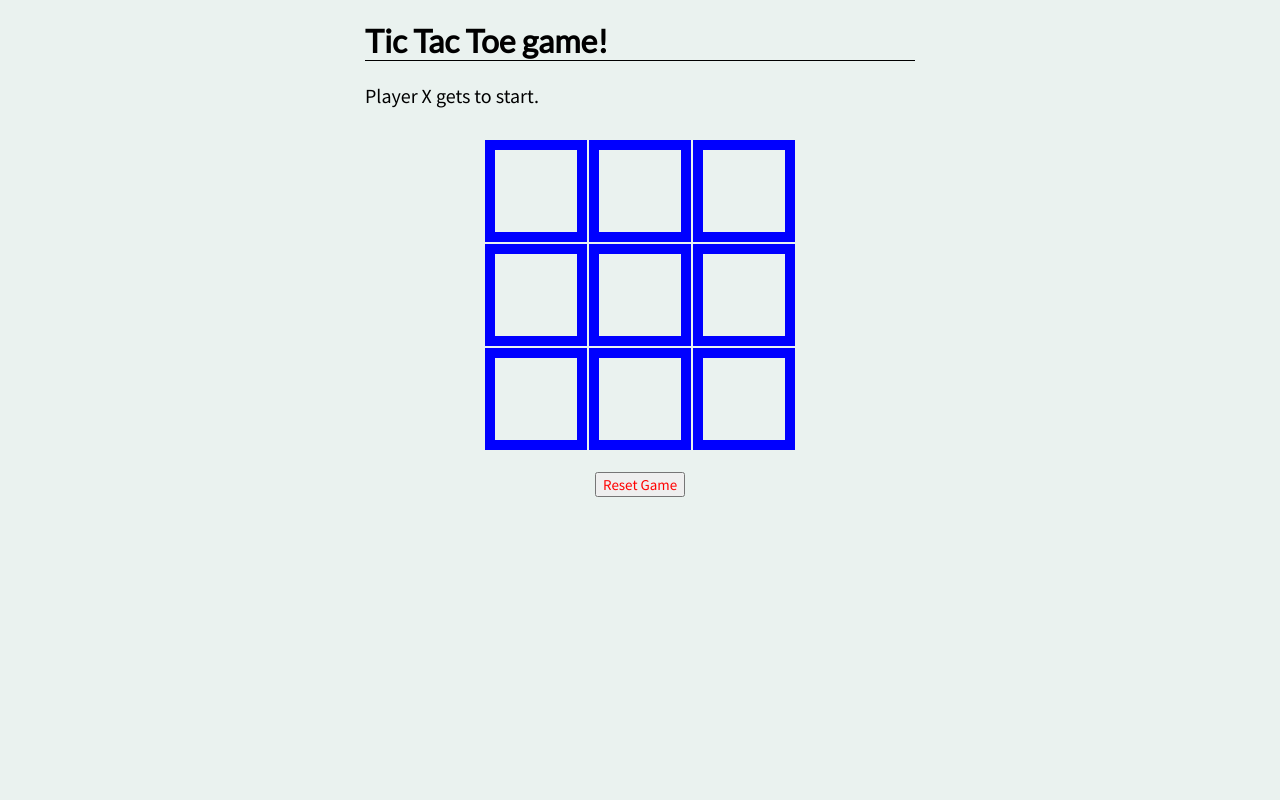
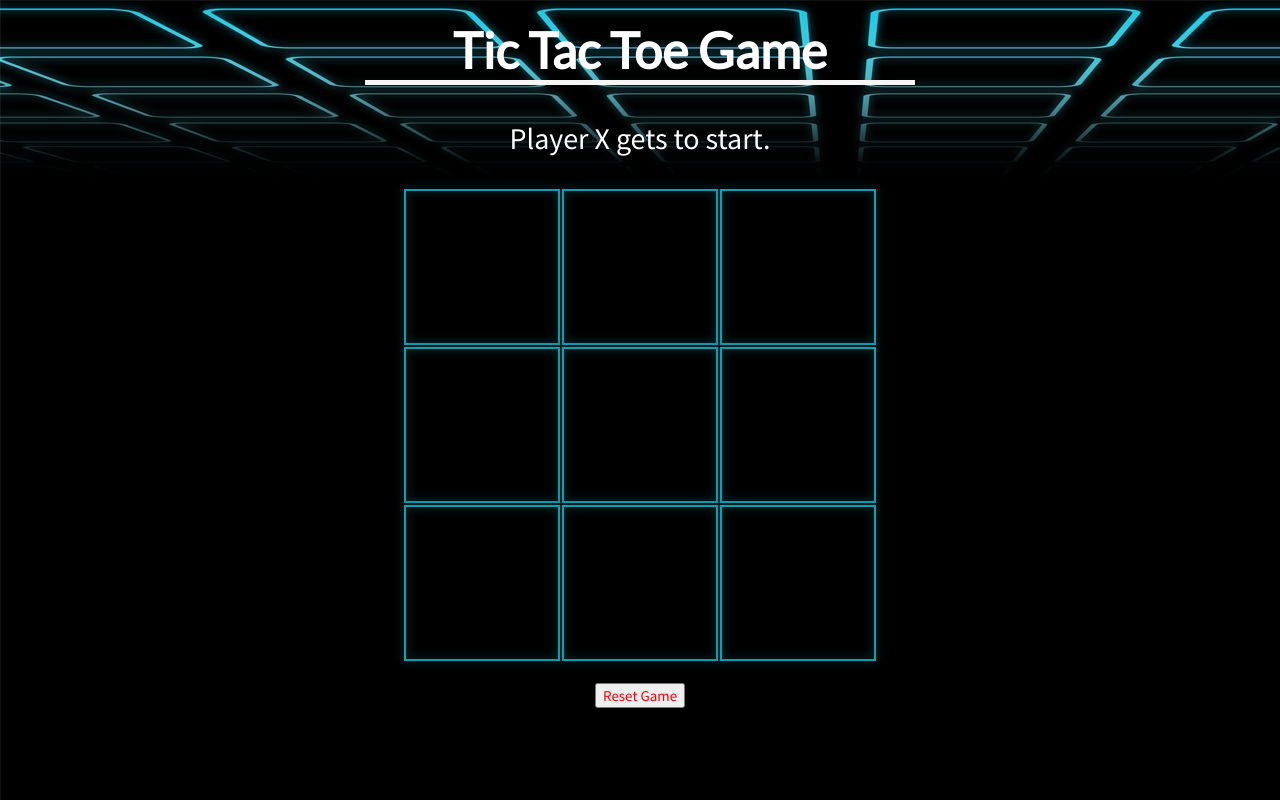
Before and after one commit to kanderson425/WDI-tic-tac-toe, a plain HTML site: page index.html in a window 1280 px wide. Drawn offline with Linux system fonts and the light colour scheme.

Commit message:
Initializing CSS Updates

```diff
--- a/css/main.css
+++ b/css/main.css
@@ -1,10 +1,13 @@
 
 .square {
-  height: 80px;
-  width: 80px;
+  height: 150px;
+  width: 150px;
   font-size: 45pt;
   text-align: center;
   font-family: 'Oswald', sans-serif;
+  color: black;
+  text-shadow: 0 0 5px #fff, 0 0 10px rgb(255, 0, 0), 0 0 20px rgb(255, 0, 0), 0 0 40px rgb(255, 102, 0), 0 0 50px rgb(255, 102, 0), 0 0 80px rgb(255, 102, 0);
+  font-size: 90px;
 
 }
 
@@ -15,17 +18,23 @@
 body {
   width: 550px;
   margin: auto;
-  background: #EAF2EF;
+  background-image: url(../Images/Tron_Grid_Background.jpg);
 }
 
 h1 {
-  border-bottom: 1px solid black;
+  border-bottom: 5px solid whitesmoke;
   font-family: 'Lato', sans-serif;
+  color: white;
+  font-size: 50px;
+  margin-top: 20px;
+  text-align: center;
 }
 
 #message {
-  font-size: 20px;
+  font-size: 30px;
   font-family: 'Source Sans Pro', sans-serif;
+  color: white;
+  text-align: center;
 }
 
 #reset {
@@ -50,9 +59,11 @@ table {
 }
 
 td {
-  border: 10px solid blue;
-  height: 100px;
-  width: 100px;
+  /* border: 10px solid blue; */
+  border: 2px solid rgb(10, 162, 179);
+  height: 200px;
+  width: 200px;
+  -webkit-filter: drop-shadow(0px 0px 5px rgba(3, 109, 121, 0.8));
   }
 
   .button {
--- a/index.html
+++ b/index.html
@@ -10,7 +10,7 @@
   <script defer src="js/main.js"></script>
 </head>
 <body>
-  <h1>Tic Tac Toe game!</h1>
+  <h1>Tic Tac Toe Game</h1>
   <div id="message">Messages here</div>
   <table class="table">
     <tr>
--- a/js/main.js
+++ b/js/main.js
@@ -7,29 +7,10 @@ let move, turn, msg, result, winner, board, number;
 let moveCounter = 0;
 // /*----- cached element references -----*/
 const resetBtn = document.getElementById("reset");
-// const s0 = document.getElementById("s0");
-// const s1 = document.getElementById("s1");
-// const s2 = document.getElementById("s2");
-// const s3 = document.getElementById("s3");
-// const s4 = document.getElementById("s4");
-// const s5 = document.getElementById("s5");
-// const s6 = document.getElementById("s6");
-// const s7 = document.getElementById("s7");
-// const s8 = document.getElementById("s8");
-// const square = document.querySelectorAll('.square');
+
 
 // /*----- event listeners -----*/
 resetBtn.addEventListener('click', startGame)
-
-// square.addEventListener('click', nextMove(square));
-// s1.addEventListener('click', nextMove('#s1'));
-// s2.addEventListener('click', nextMove('#s2'));
-// s3.addEventListener('click', nextMove('#s3'));
-// s4.addEventListener('click', nextMove('#s4'));
-// s5.addEventListener('click', nextMove('#s5'));
-// s6.addEventListener('click', nextMove('#s6'));
-// s7.addEventListener('click', nextMove('#s7'));
-// s8.addEventListener('click', nextMove('#s8'));
 
 // /*----- functions -----*/
 
@@ -49,76 +30,40 @@ function setMessage(msg) {
     document.getElementById('message').innerText = msg;
 }
 
-// function eventListen(id) {
-//     return document.getElementById(id).addEventListener('click', nextMove);
-// }
-
-// for (i = 0; i < 9; i++) {
-//     console.log(eventListen(`s${i}`));
-//     eventListen(`s${i}`);
-// }
-
 function nextMove(square) {
     if (document.winner != null) {
       setMessage(document.winner + " already won the game");
     }
-    else if (document.winner == null && moveCounter  < 9 && square.innerText == ""){
+    else if (document.winner == null && moveCounter  < 8 && square.innerText == ""){
       square.innerText = document.turn;
       switchTurn();
-    } else if (document.winner == null && moveCounter < 9 && square.innerText !== "") {
+    } else if (document.winner == null && moveCounter < 8 && square.innerText !== "") {
         setMessage("That square is already used.");
     } else {
+        square.innerText = document.turn;
         setMessage("It was a draw. Reset game!");
     }
   }
 
-// function nextMove(square) {
-//     if (moveCounter < 9 && square.innerText == "") {
-//         square.innerText = document.turn;
-//         switchTurn();
-//     } else if (document.winner !== null) {
-//         setMessage(document.turn + " already won.")
-//     } else if(moveCounter >= 9 && document.winner == null) {
-//         setMessage("It is a draw!");
-//     } else if(moveCounter < 9 && square.innerText !== "") {
-//         setMessage("Pick another square!");
-//     }
-// }
-
 function switchTurn() {
     if (checkForWinner(document.turn)) {
-      setMessage("Congratulations, " + document.turn + " ! You win!");
+      setMessage("Congratulations, " + document.turn + "! You win!");
       document.winner = document.turn;
     }
-    else if (document.turn == "X") {
+    else if (moveCounter < 8 && document.turn == "X") {
         moveCounter ++;
         document.turn = "O";
         setMessage("It's " + document.turn + " 's turn")
 
-    } else {
+    } else if (moveCounter < 8 && document.turn == "O") {
     moveCounter ++;
        document.turn = "X";
        setMessage("It's " + document.turn + " 's turn")
-
+    } else if(document.winner == null && moveCounter == 9) {
+        square.innerText = document.Turn;
+        setMessage("It was a draw. Reset game!");
     }
  }
-// let moveCounter = 0;
-
-// function switchTurn() {
-//     if(checkForWinner(document.turn)) {
-//         setMessage("Congrats " + document.turn + ", you have won!")
-//         document.winner = document.turn;
-//     } else if(document.turn == "X") {
-//         moveCounter += 1;
-//         document.turn = "0";
-//         setMessage("It is " + document.turn +"'s turn!");
-//     } else if (document.turn == "O") {
-//         moveCounter += 1;
-//         document.turn = "X";
-//         setMessage("It is " + document.turn +"'s turn!");
-//     }
-//     return moveCounter;
-// }
 
 function checkForWinner(move) {
     var result = false;
```
Also changed, not shown: Images/Full_Grid.png (added), Images/Mountains.large.jpg (added), Images/Tron_Grid_Background.jpg (added).
